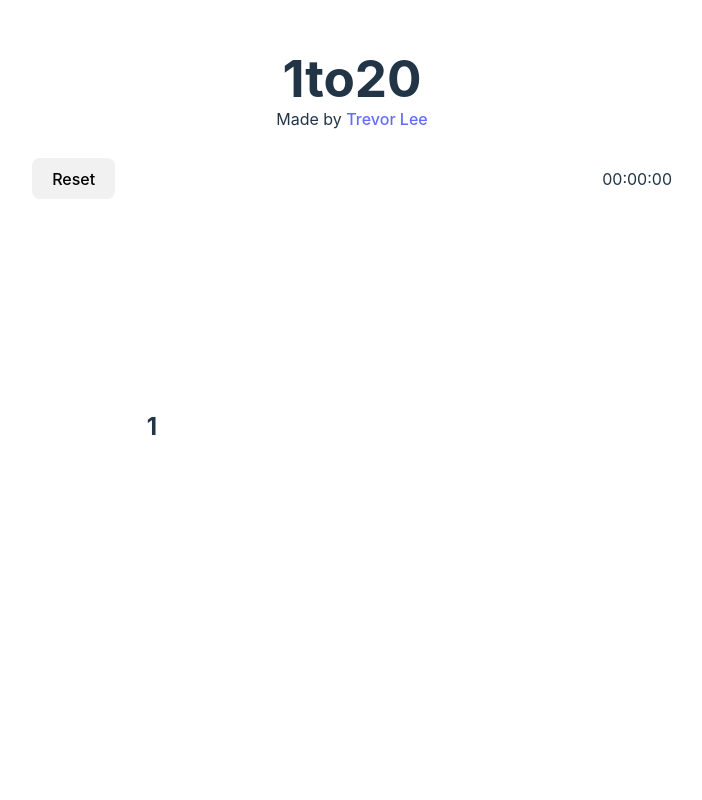
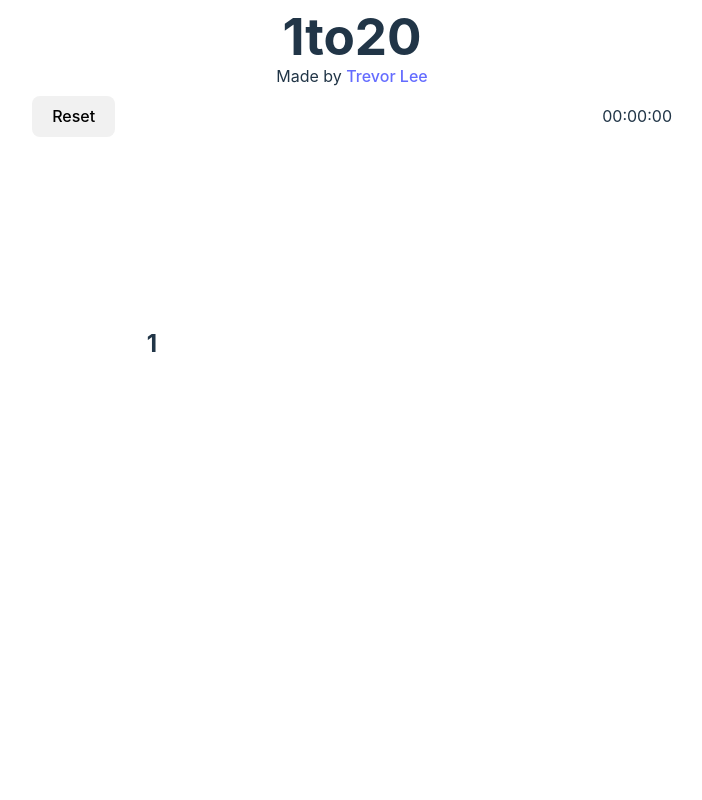
Before and after one commit to boogerbuttcheeks/1to20, a React (Vite) app: page / in a window 1280 px wide. Shown: the top 800 px of the page, without its empty margins (288-990 px from the left). Built offline with nearby package versions, Linux system fonts and the light colour scheme; no server answers.

Commit message:
fix error if bestTime localstorage is null

```diff
--- a/src/App.css
+++ b/src/App.css
@@ -3,7 +3,7 @@
   margin: 0 auto;
   width: 100%;
   text-align: center;
-  padding: 1rem;
+  padding: 0 1rem;
 }
 
 .game-wrapper {
@@ -46,14 +46,16 @@
 
 .title {
   margin-bottom: -1rem;
+  margin-top: 0.5rem;
 }
 
 .instructions {
   display: flex;
   justify-content: space-between;
   align-items: center;
-  margin-bottom: 2rem;
-  height: 2rem;
+  margin-top: -1rem;
+  margin-bottom: 1rem;
+  height: 1.5rem;
 }
 
 table {
--- a/src/components/Stopwatch/index.jsx
+++ b/src/components/Stopwatch/index.jsx
@@ -10,8 +10,12 @@ export default function Stopwatch({timeStarted, gameFinished}) {
   // Run when game is over
   useEffect(() => {
     if (gameFinished && !bestTimeSaved) {
-      let bestTimes = JSON.parse(localStorage.getItem("bestTimes")) || [];
+      let bestTimes = JSON.parse(localStorage.getItem("bestTimes"));
       console.log(bestTimes);
+
+      if (bestTimes === null) {
+        bestTimes = [];
+      }
 
       // Add the current time to the list of best times
       bestTimes.push({ time, timestamp: new Date().getTime() });
```
